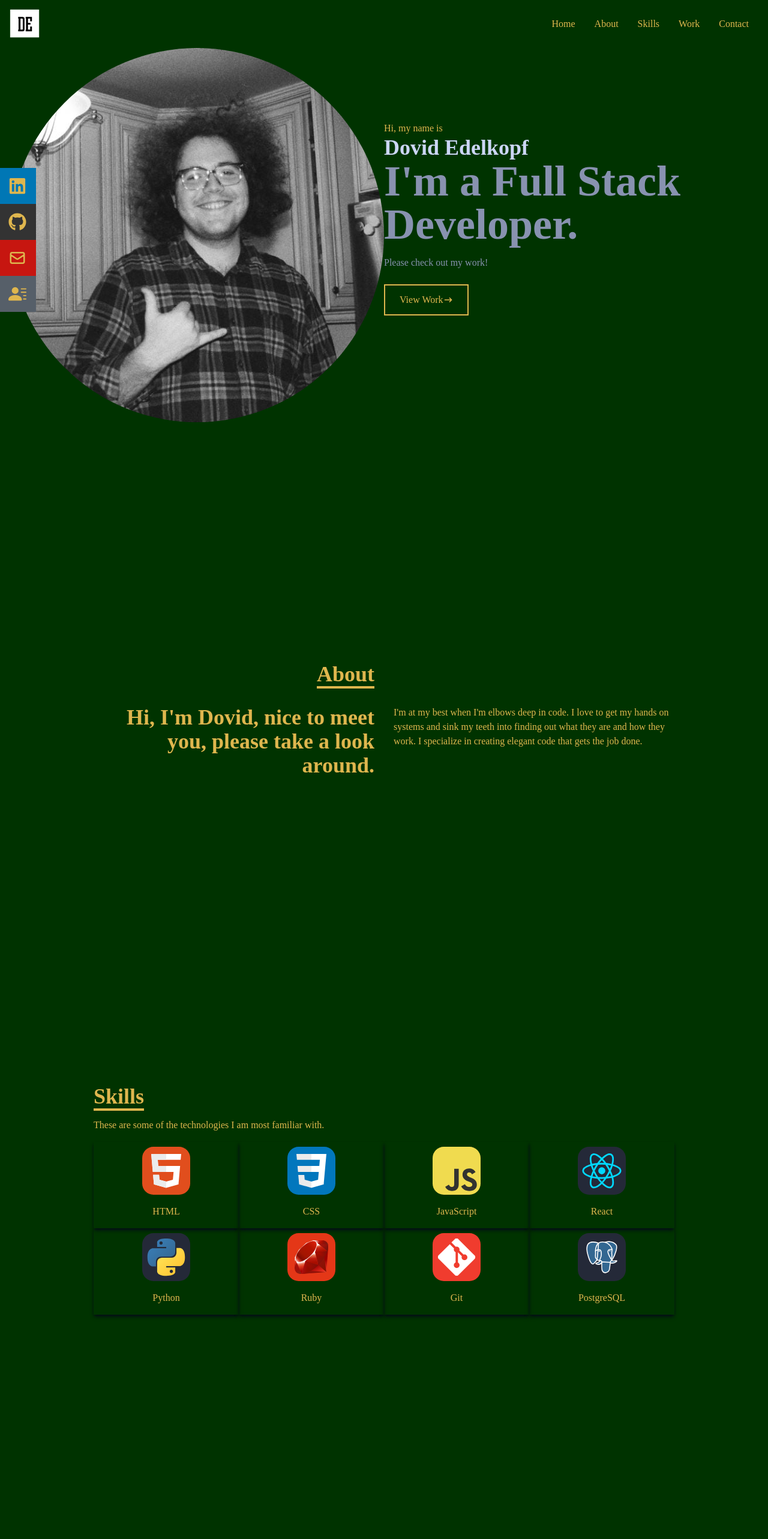
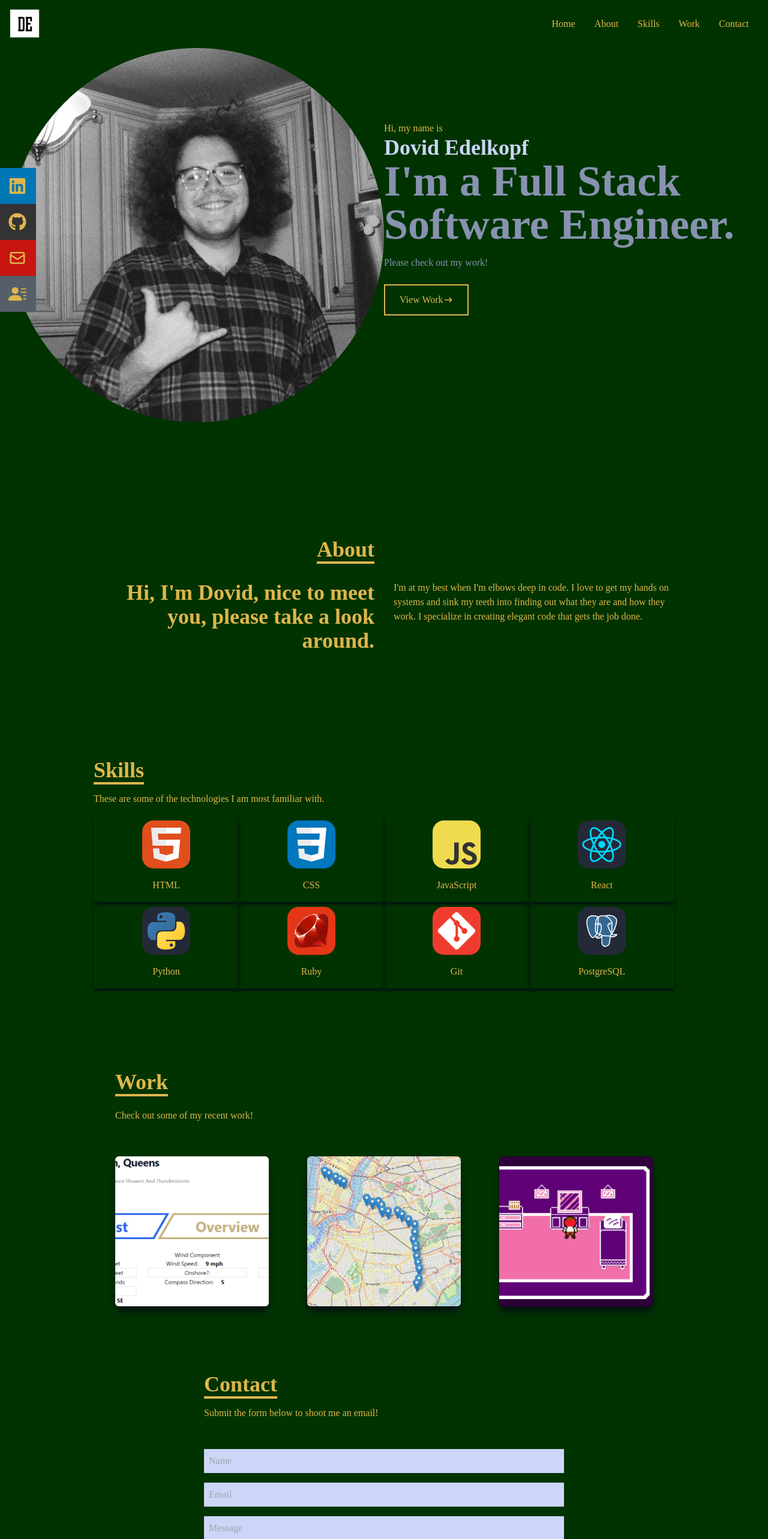
Before and after one commit to dovid11564/my-portfolio, a React (Vite) app: page / in a window 1280 px wide. Shown: the top 2566 px of the page at 60% size. Built offline with nearby package versions, Linux system fonts and the light colour scheme.

Commit message:
fixed global spacing issues

```diff
--- a/src/components/About.jsx
+++ b/src/components/About.jsx
@@ -3,7 +3,7 @@ import React from "react";
 
 const About = () => {
     return (
-        <div name='about' className="w-fill h-screen bg-green text-yellow">
+        <div name='about' className="w-fill lg:h-96 bg-green text-yellow">
             <div className="flex flex-col justify-center items-center w-full h-full">
                 <div className="max-w-[1000px] w-full  grid grid-cols-2 gap-8">
                     <div className="sm:text-right pb-8 pl-4">
--- a/src/components/Home.jsx
+++ b/src/components/Home.jsx
@@ -10,11 +10,11 @@ const Home = () => {
 
             {/* container */}
             <div className='w-full grid lg:grid-cols-2 place-items-center px-4 py-8'>
-                <img src={Profile} alt='Profile of Dovid Edelkopf' className=' rounded-full w-64 lg:w-auto mt-12' />
+                <img src={Profile} alt='Profile of Dovid Edelkopf' className=' rounded-full w-64 lg:w-auto mt-12 overflow-auto' />
                 <div className="m-w-[1000px]">
                     <p className="text-yellow">Hi, my name is</p>
                     <h1 className='text-4xl sm:7xl font-bold text-[#ccd6f6]'>Dovid Edelkopf</h1>
-                    <h2 className="text-4xl sm:text-7xl font-bold text-[#8892b0]">I'm a Full Stack Developer.</h2>
+                    <h2 className="text-4xl sm:text-7xl font-bold text-[#8892b0]">I'm a Full Stack Software Engineer.</h2>
                     <p className="text-[#8892b0] py-4 max-w-[700px]">Please check out my work!</p>
                     <div>
                         <Link to="work" smooth={true} offset={50} duration={500} >
--- a/src/components/Skills.jsx
+++ b/src/components/Skills.jsx
@@ -11,8 +11,8 @@ import PostGres from '../assets/skills/PostgreSQL-Dark.svg';
 
 const Skills = () => {
     return (
-        <div name='skills' className="w-full md:h-screen bg-green text-yellow">
-            {/* countainter */}
+        <div name='skills' className="w-full bg-green text-yellow py-16 ">
+            {/* countainer */}
             <div className="max-w-[1000px] mx-auto p-4 flex flex-col justify-center w-full h-full">
                 <div>
                     <p className="text-4xl font-bold inline border-b-4 border-yellow">
@@ -21,7 +21,7 @@ const Skills = () => {
                     <p className="py-4">These are some of the technologies I am most familiar with. </p>
                 </div>
                 {/* font-bold? */}
-                <div className="w-full grid grid-cols-2 sm:grid-cols-4 text-center ">
+                <div className="w-full grid grid-cols-2 md:grid-cols-4 text-center ">
                     <div className='shadow-md shadow-[#040c16] hover:scale-110 duration-500 hover:bg-green'>
                         <img className='w-20 mx-auto pt-2' src={HTML} alt='HTML Icon' />
                         <p className="my-4">HTML</p>
--- a/src/components/Work.jsx
+++ b/src/components/Work.jsx
@@ -5,7 +5,7 @@ import METRO from '../assets/projects/metroline.jpeg';
 const Work = () => {
     return (
         // might be a good idea to change the text colors not from yellow if I keep this gradient in
-        <div name='work' className="w-full md:h-screen text-yellow bg-green  lg:px-44   ">
+        <div name='work' className="w-full min-h-min text-yellow bg-green lg:px-44 pt-10  ">
             <div className="p-4 flex flex-col justify-center w-full h-full">
                 <div className="pb-8">
                     <p className="text-4xl font-bold inline border-b-4 text-yellow border-yellow">
```
